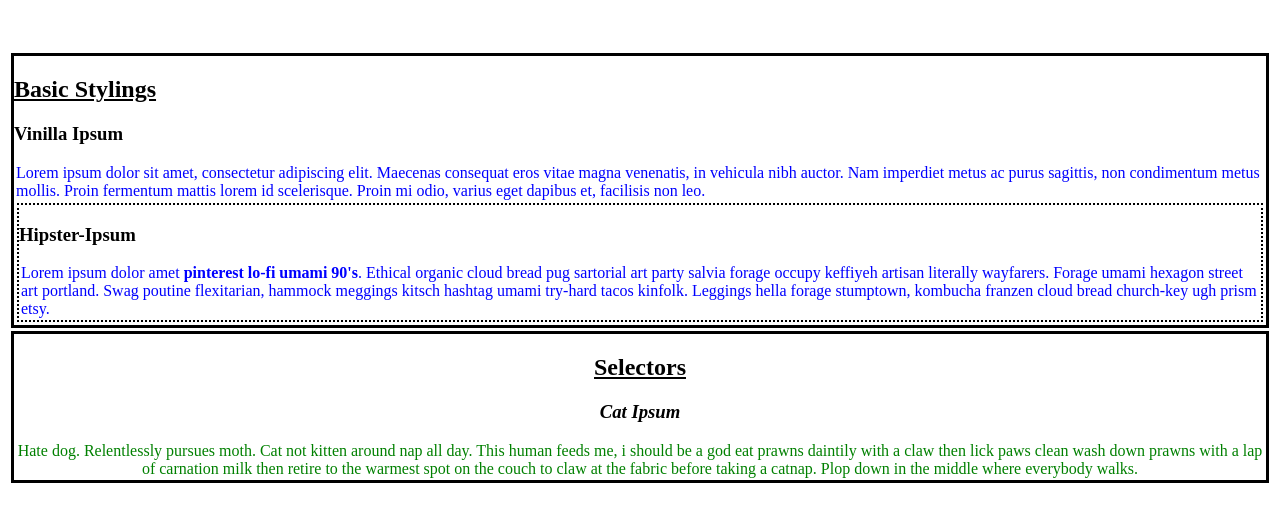
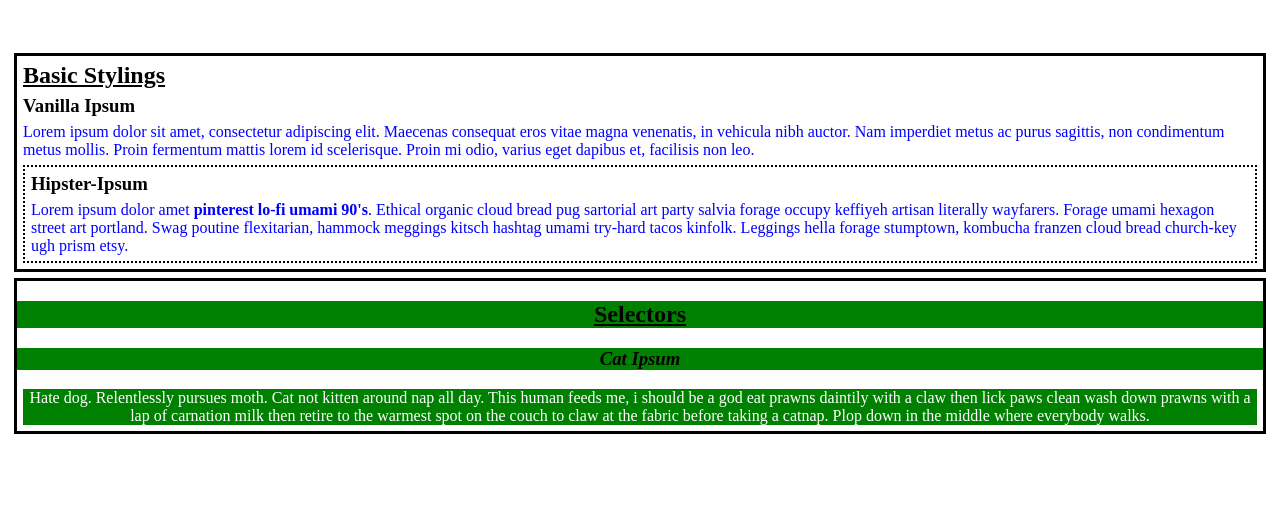
Before and after one commit to CianAdams3/CSS-challenge, a plain HTML site: page index.html in a window 1280 px wide. Shown: the part 108-630 px from the top of the page. Drawn offline with Linux system fonts and the light colour scheme.

Commit message:
spacings

```diff
--- a/Styles.css
+++ b/Styles.css
@@ -11,36 +11,44 @@ header {
 
 .basicstyles  {
     border: 3px solid #000;
-    margin: 3px
+    margin: 6px
 
 }
 .basictext{
     color: blue;
-    margin: 2px
+    margin: 6px
+}
+.basicheading{
+    margin: 6px;
+    text-decoration: underline;
+}
+.hipster{
+    margin: 6px;
+border: 2px dotted black
+
+}
+.basicsub{
+    margin: 6px;
 }
 .selectors{
     text-align: center;
     border:3px solid #000;
-    margin: 3px
+    margin: 6px
 }
 .selectorstext{
-    color: green;
-    margin: 2px
+    background-color: green;
+    color: white;
+    margin: 6px
 
 }
 .selectorheading {
     text-align: center;
     text-decoration: underline;
+    background-color: green;
+
 }
 .subheading{
     text-align: center;
     font-style: italic;
+    background-color: green;
 }
-.basicheading{
-    text-decoration: underline;
-}
-.hipster{
-    margin: 3px;
-border: 2px dotted black
-
-}
--- a/index.html
+++ b/index.html
@@ -11,10 +11,10 @@
     </Header>
     <section class="basicstyles">
         <h2 class="basicheading">Basic Stylings</h2>
-        <h3>Vinilla Ipsum</h3>
+        <h3 class="basicsub">Vanilla Ipsum</h3>
         <p class="basictext">Lorem ipsum dolor sit amet, consectetur adipiscing elit. Maecenas consequat eros vitae magna venenatis, in vehicula nibh auctor. Nam imperdiet metus ac purus sagittis, non condimentum metus mollis. Proin fermentum mattis lorem id scelerisque. Proin mi odio, varius eget dapibus et, facilisis non leo.</p>
         <section class="hipster">
-            <h3>Hipster-Ipsum</h3>
+            <h3 class="basicsub">Hipster-Ipsum</h3>
             <p class="basictext">Lorem ipsum dolor amet <strong>pinterest lo-fi umami 90's</strong>. Ethical organic cloud bread pug sartorial art party salvia forage occupy keffiyeh artisan literally wayfarers. Forage umami hexagon street art portland. Swag poutine flexitarian, hammock meggings kitsch hashtag umami try-hard tacos kinfolk. Leggings hella forage stumptown, kombucha franzen cloud bread church-key ugh prism etsy.</p>
         </section>
         </section>
```
